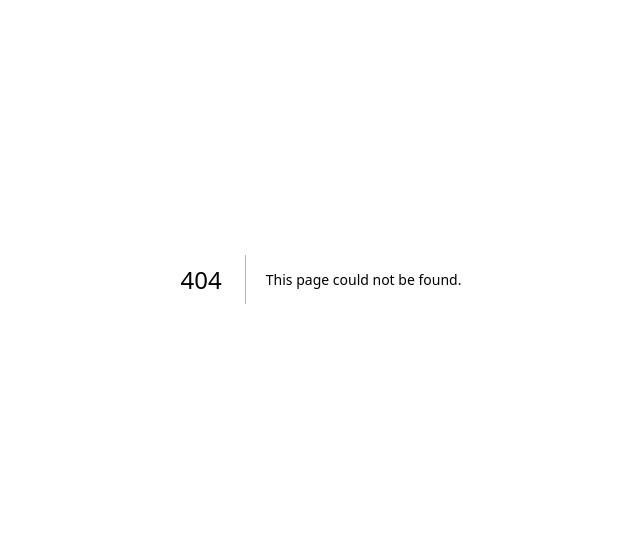
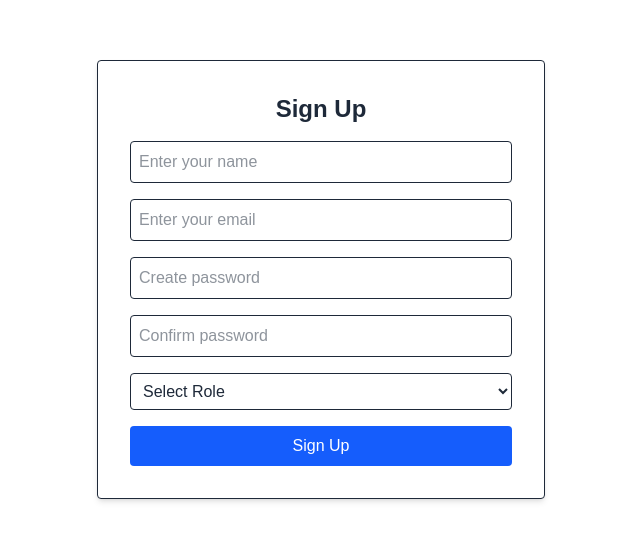
Before and after one commit to Nedunchezhiyan2005/Library-Book-Lending-System-2, a Next.js app: page /signup in a window 1280 px wide. Before the commit this address had no page. Shown: the part 121-662 px from the top of the page, without its empty margins (319-959 px from the left). Built offline with nearby package versions, Linux system fonts and the light colour scheme.

Commit message:
Add files via upload

```diff
--- /dev/null
+++ b/src/pages/catalog.js
@@ -0,0 +1,48 @@
+// pages/catalog.js
+import { useState, useEffect } from "react";
+import BookSearch from "../components/BookSearch";
+
+const bookList = [
+  { title: "Digital Logic Design", author: "M. Morris Mano", category: "Engineering" },
+  { title: "Introduction to Algorithms", author: "Cormen et al.", category: "Computer Science" },
+  { title: "Atomic Habits", author: "James Clear", category: "Self-help" },
+  { title: "Clean Code", author: "Robert C. Martin", category: "Programming" },
+  { title: "The Pragmatic Programmer", author: "Andrew Hunt", category: "Programming" },
+  { title: "The Alchemist", author: "Paulo Coelho", category: "Fiction" },
+  { title: "1984", author: "George Orwell", category: "Fiction" },
+  { title: "Thinking, Fast and Slow", author: "Daniel Kahneman", category: "Psychology" },
+  { title: "A Brief History of Time", author: "Stephen Hawking", category: "Science" },
+  { title: "Sapiens", author: "Yuval Noah Harari", category: "History" },
+  { title: "Deep Work", author: "Cal Newport", category: "Productivity" },
+  { title: "Zero to One", author: "Peter Thiel", category: "Business" },
+  { title: "Hooked", author: "Nir Eyal", category: "Marketing" },
+  { title: "Don't Make Me Think", author: "Steve Krug", category: "UX Design" },
+  { title: "The Lean Startup", author: "Eric Ries", category: "Business" },
+  { title: "Design of Everyday Things", author: "Don Norman", category: "Design" },
+  { title: "Rich Dad Poor Dad", author: "Robert Kiyosaki", category: "Finance" },
+  { title: "The 4-Hour Workweek", author: "Tim Ferriss", category: "Lifestyle" },
+  { title: "The Psychology of Money", author: "Morgan Housel", category: "Finance" },
+  { title: "Cracking the Coding Interview", author: "Gayle Laakmann McDowell", category: "Tech" }
+];
+
+export default function Catalog() {
+  const [borrowed, setBorrowed] = useState([]);
+
+  const handleBorrow = (title) => {
+    if (!borrowed.includes(title)) {
+      setBorrowed([...borrowed, title]);
+    }
+  };
+
+  useEffect(() => {
+    console.log("Books borrowed:", borrowed);
+  }, [borrowed]);
+
+  return (
+    <div className="min-h-screen bg-gray-100 p-10">
+      <h1 className="text-3xl font-bold mb-6 text-center">Library Catalog</h1>
+
+      <BookSearch books={bookList} borrowedBooks={borrowed} onBorrow={handleBorrow} />
+    </div>
+  );
+}
--- /dev/null
+++ b/src/pages/signup.js
@@ -0,0 +1,87 @@
+import { useState, useEffect } from "react";
+
+export default function Signup() {
+  const [password, setPassword] = useState("");             // 1
+  const [confirmPassword, setConfirmPassword] = useState(""); // 2
+  const [error, setError] = useState("");                   // 3
+
+  useEffect(() => {
+    if (password && confirmPassword && password !== confirmPassword) {
+      setError("Passwords do not match!");
+    } else {
+      setError("");
+    }
+  }, [password, confirmPassword]); // 🔐 Validate password match
+
+  useEffect(() => {
+    if (password.length > 0 && password.length < 6) {
+      setError("Password must be at least 6 characters.");
+    }
+  }, [password]); // ⚠️ Password strength warning
+
+  useEffect(() => {
+    const timer = setTimeout(() => {
+      setError(""); // Auto-clear error after 5 seconds
+    }, 5000);
+    return () => clearTimeout(timer);
+  }, [error]); // ⏱️ Clear error after delay
+
+  const handleSubmit = (e) => {
+    e.preventDefault();
+    if (!error) console.log("Form submitted");
+  };
+
+  return (
+    <div className="min-h-screen bg-white text-gray-800 font-sans flex items-center justify-center p-6">
+      <form
+        className="max-w-md w-full shadow-md p-8 rounded border bg-white"
+        onSubmit={handleSubmit}
+      >
+        <h2 className="text-2xl font-semibold mb-4 text-center">Sign Up</h2>
+        <input
+          className="w-full p-2 mb-4 border rounded"
+          type="text"
+          placeholder="Enter your name"
+          required
+        />
+        <input
+          className="w-full p-2 mb-4 border rounded"
+          type="email"
+          placeholder="Enter your email"
+          required
+        />
+        <input
+          className="w-full p-2 mb-4 border rounded"
+          type="password"
+          placeholder="Create password"
+          value={password}
+          onChange={(e) => setPassword(e.target.value)}
+          required
+        />
+        <input
+          className="w-full p-2 mb-4 border rounded"
+          type="password"
+          placeholder="Confirm password"
+          value={confirmPassword}
+          onChange={(e) => setConfirmPassword(e.target.value)}
+          required
+        />
+        <select className="w-full p-2 mb-4 border rounded" required>
+          <option value="">Select Role</option>
+          <option value="student">Student</option>
+          <option value="librarian">Librarian</option>
+          <option value="admin">Admin</option>
+        </select>
+        {error && (
+          <p className="text-red-600 text-sm mb-4 text-center">{error}</p>
+        )}
+        <button
+          className="w-full bg-blue-600 text-white p-2 rounded hover:bg-blue-700"
+          type="submit"
+        >
+          Sign Up
+        </button>
+      </form>
+    </div>
+  );
+}
```
